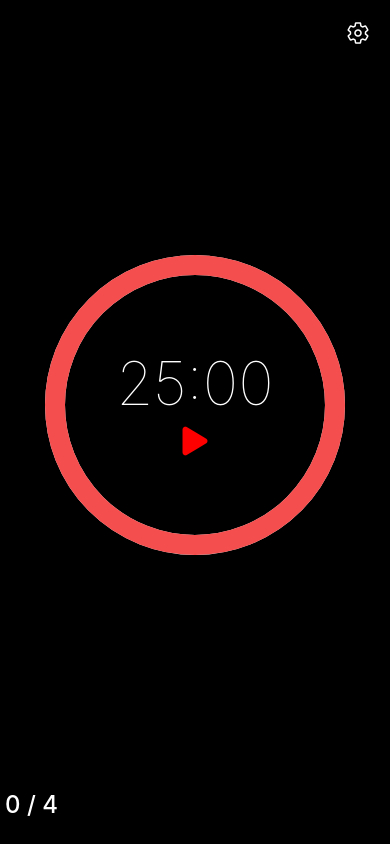
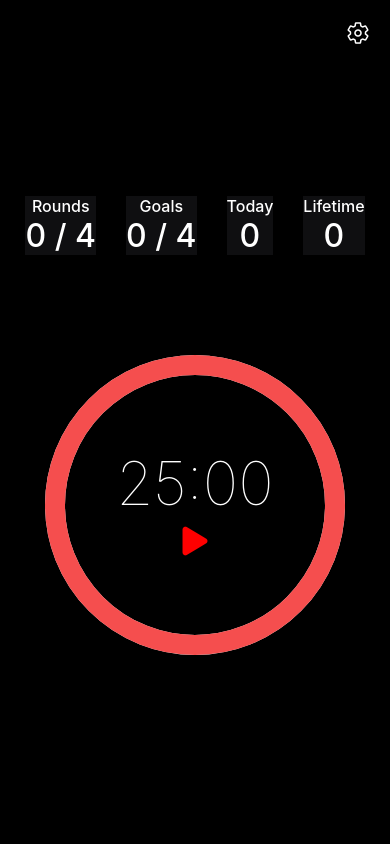
Before and after one commit to dimafrombatumi/pomodoro, a React Native app in the folder pomodoro/: screen /HomeScreen in a window 390 px wide. Built offline with nearby package versions, Linux system fonts and the light colour scheme.

Commit message:
feat: enhance Pomodoro timer with rounds tracking and display; update styles for better layout

```diff
--- a/pomodoro/components/AnimatedCircularProgress.tsx
+++ b/pomodoro/components/AnimatedCircularProgress.tsx
@@ -111,7 +111,7 @@ const styles = StyleSheet.create({
   wrapper: {
     alignItems: 'center',
     backgroundColor: '#000',
-    flex: 1,
+
     justifyContent: 'center',
   },
 });
--- a/pomodoro/components/PomodoroTimer.tsx
+++ b/pomodoro/components/PomodoroTimer.tsx
@@ -7,6 +7,7 @@ export default function PomodoroTimer() {
   const workTime = workTimeStore((state) => state.workTime);
   const roundsAll = workTimeStore((state) => state.roundsAll);
   const roundsDone = workTimeStore((state) => state.roundsDone);
+  const increaseRoundsDone = workTimeStore((state) => state.increaseRoundsDone);
 
   const POMODORO_TIME = workTime * 60; // 5 mins for dev needs
 
@@ -31,6 +32,7 @@ export default function PomodoroTimer() {
           if (prev <= 1) {
             clearInterval(refInterval.current!);
             setIsRunning(false);
+            increaseRoundsDone(1);
             setLeftTime(POMODORO_TIME);
             return 0;
           }
@@ -48,6 +50,28 @@ export default function PomodoroTimer() {
 
   return (
     <View style={styles.container}>
+      <View style={styles.bottom}>
+        <View style={styles.bottomItem}>
+          <Text style={styles.bottomText}>Rounds</Text>
+          <Text style={styles.bottomTextScore}>
+            {roundsDone} / {roundsAll}
+          </Text>
+        </View>
+        <View style={styles.bottomItem}>
+          <Text style={styles.bottomText}>Goals</Text>
+          <Text style={styles.bottomTextScore}>
+            {roundsDone} / {roundsAll}
+          </Text>
+        </View>
+        <View style={styles.bottomItem}>
+          <Text style={styles.bottomText}>Today</Text>
+          <Text style={styles.bottomTextScore}>{roundsDone}</Text>
+        </View>
+        <View style={styles.bottomItem}>
+          <Text style={styles.bottomText}>Lifetime</Text>
+          <Text style={styles.bottomTextScore}>{roundsDone}</Text>
+        </View>
+      </View>
       <CircularProgress
         radius={140}
         strokeWidth={20}
@@ -56,24 +80,38 @@ export default function PomodoroTimer() {
         isRunning={isRunning}
         onStartPause={handleStartPause}
       />
-      <View style={styles.bottom}>
-        <Text style={styles.bottomText}>
-          {roundsDone} / {roundsAll}
-        </Text>
-      </View>
     </View>
   );
 }
 
 const styles = StyleSheet.create({
   container: {
-    flex: 1,
+    height: '90%',
     justifyContent: 'center',
   },
   bottom: {
-    height: '10%',
+    marginBottom: 100,
+    height: 'auto',
     backgroundColor: '#000',
     justifyContent: 'center',
+    flexDirection: 'row',
+    gap: 30,
   },
-  bottomText: { color: '#fff', fontSize: 24, fontWeight: 500, padding: 5 },
+  bottomItem: {
+    flexDirection: 'column',
+    backgroundColor: '#cce1',
+    height: 'auto',
+    justifyContent: 'center',
+    alignItems: 'center',
+  },
+  bottomText: {
+    color: '#fff',
+    fontSize: 16,
+    fontWeight: 500,
+  },
+  bottomTextScore: {
+    color: '#fff',
+    fontSize: 32,
+    fontWeight: 500,
+  },
 });
--- a/pomodoro/screens/HomeScreen.tsx
+++ b/pomodoro/screens/HomeScreen.tsx
@@ -4,7 +4,7 @@ import PomodoroTimer from '../components/PomodoroTimer';
 import SettingsButton from '../components/SettingsButton';
 const HomeScreen = () => {
   return (
-    <View style={{ flex: 1 }}>
+    <View style={{ flex: 1, backgroundColor: '#000' }}>
       <SettingsButton />
       <PomodoroTimer />
     </View>
--- a/pomodoro/store/store.ts
+++ b/pomodoro/store/store.ts
@@ -7,12 +7,12 @@ interface TimeState {
     roundsDone: number;
     increaseWorkTime: (num: number) => void;
     decreaseWorkTime: (num: number) => void;
-    increaseSmallPause: (pa: number) => void;
-    decreaseSmallPause: (pa: number) => void;
-    increaseRoundsAll: (pa: number) => void;
-    decreaseRoundsAll: (pa: number) => void;
-    increaseRoundsDone: (pa: number) => void;
-    decreaseRoundsDone: (pa: number) => void;
+    increaseSmallPause: (sp: number) => void;
+    decreaseSmallPause: (sp: number) => void;
+    increaseRoundsAll: (ra: number) => void;
+    decreaseRoundsAll: (ra: number) => void;
+    increaseRoundsDone: (rd: number) => void;
+    decreaseRoundsDone: (rd: number) => void;
 }
 
 export const workTimeStore = create<TimeState>()((set) => ({
@@ -22,8 +22,8 @@ export const workTimeStore = create<TimeState>()((set) => ({
     roundsDone: 0,
     increaseWorkTime: (num) => set((state) => ({ workTime: state.workTime + num })),
     decreaseWorkTime: (num) => set((state) => ({ workTime: state.workTime - num })),
-    increaseSmallPause: (pa) => set((state) => ({ smallPause: state.smallPause + pa })),
-    decreaseSmallPause: (pa) => set((state) => ({ smallPause: state.smallPause - pa })),
+    increaseSmallPause: (sp) => set((state) => ({ smallPause: state.smallPause + sp })),
+    decreaseSmallPause: (sp) => set((state) => ({ smallPause: state.smallPause - sp })),
     increaseRoundsAll: (ra) => set((state) => ({ roundsAll: state.roundsAll + ra })),
     decreaseRoundsAll: (ra) => set((state) => ({ roundsAll: state.roundsAll - ra })),
     increaseRoundsDone: (rd) => set((state) => ({ roundsDone: state.roundsDone + rd })),
```
